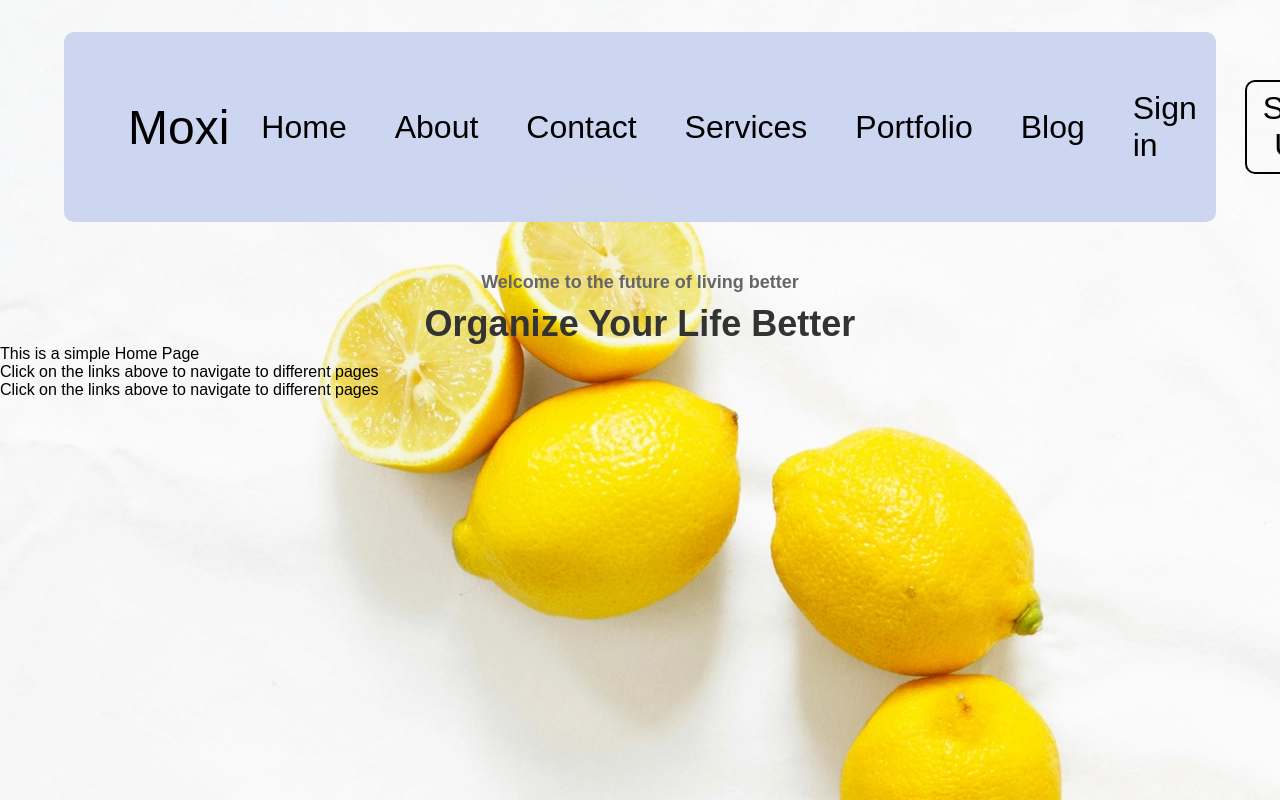
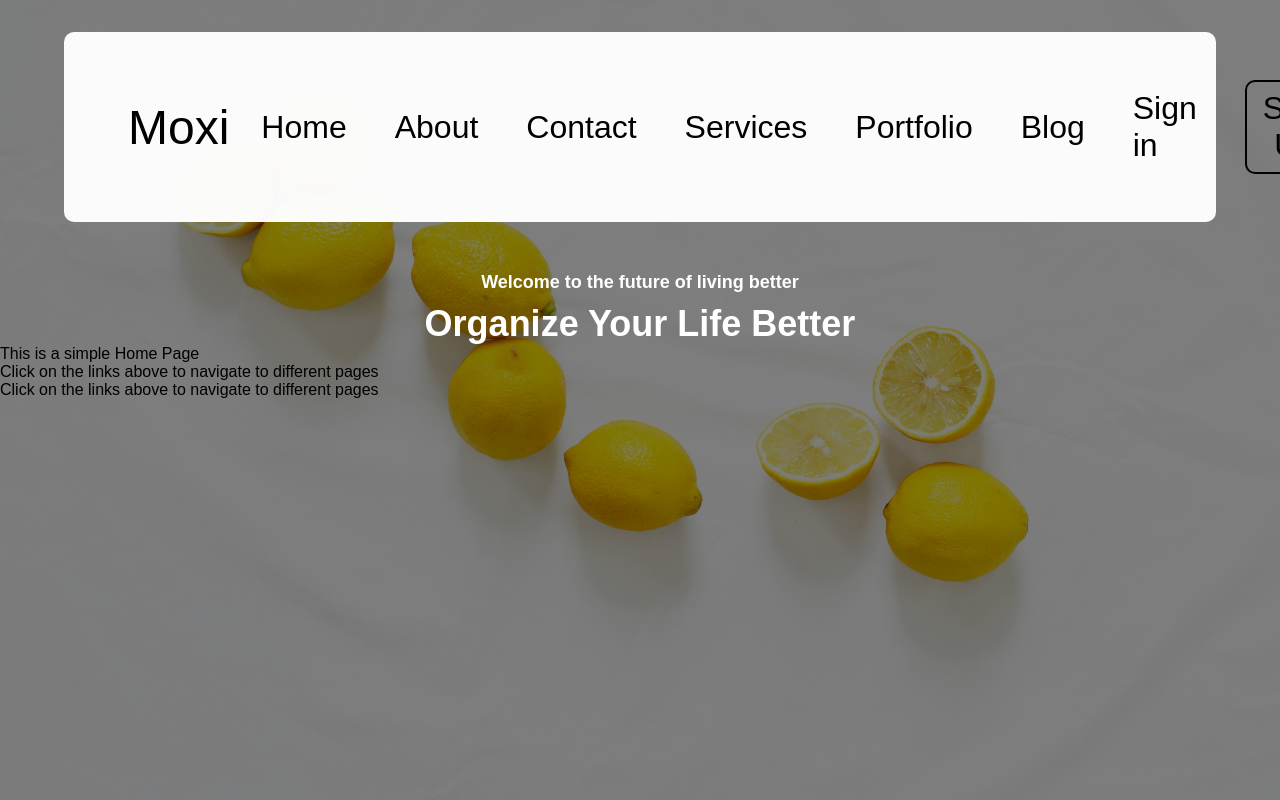
Before and after one commit to Cliffp15/Moxi, a React (Create React App) app: page / in a window 1280 px wide. Shown: the top 800 px of the page. Built offline with nearby package versions, Linux system fonts and the light colour scheme.

Commit message:
Set body color to darker color, used "Home" img for lemo backdrop", added opacity and z index, brigthen navbar color

```diff
--- a/src/Component/Home.js
+++ b/src/Component/Home.js
@@ -7,7 +7,7 @@ function HelloWorld() {
       <div className="Hero">
         <h2>Welcome to the future of living better</h2>
         <h1>Organize Your Life Better</h1>
-        {/* <img className="Hero-img" src={lemon} alt="dog" /> */}
+        <img className="Hero-img" src={lemon} alt="dog" />
       </div>
       <p>This is a simple Home Page</p>
 
--- a/src/Styles/Home.css
+++ b/src/Styles/Home.css
@@ -6,32 +6,25 @@
 
 .Hero h2 {
   font-size: 18px;
-  color: #666;
+  color: #ffffff;
 }
 
 .Hero h1 {
   font-size: 36px;
-  color: #333;
+  color: #ffffff;
   margin-top: 10px;
 }
 
 .Hero img {
   position: absolute;
-  /* justify-content: center;
-  align-items: center; */
   top: 0;
   left: 0;
   width: 100%;
   height: 100%;
   z-index: -10;
+  opacity: 0.5;
   /* font-size: 16px;
   color: #666;
   margin-top: 10px;
   width: 60%; */
 }
-
-/* .Hero-img img {
-  width: 100px;
-  height: 100px;
-
-} */
--- a/src/Styles/Navbar.css
+++ b/src/Styles/Navbar.css
@@ -15,7 +15,7 @@
     margin: auto;
     margin-top: 2rem;
     width: 90%;
-    background-color: #f0d9cbf8;
+    background-color: #ddaf93f8;
     color: rgb(0, 0, 0);
     z-index: 10;
   }
@@ -94,7 +94,7 @@
     margin: auto;
     margin-top: 2rem;
     width: 90%;
-    background-color: #cbd5f0f8;
+    background-color: #fffffff8;
     color: rgb(0, 0, 0);
   }
 
--- a/src/index.css
+++ b/src/index.css
@@ -6,6 +6,9 @@
 
 body {
   font-family: "Poppins", sans-serif;
-  background-color: #f5f5f5;
-  background: url("./Images/Lemon.png");
+
+  background-color: #000000;
+  /* background-attachment: fixed; */
+  /* background: url("./Images/Lemon.png"); */
+  /* background-size: cover; */
 }
```
